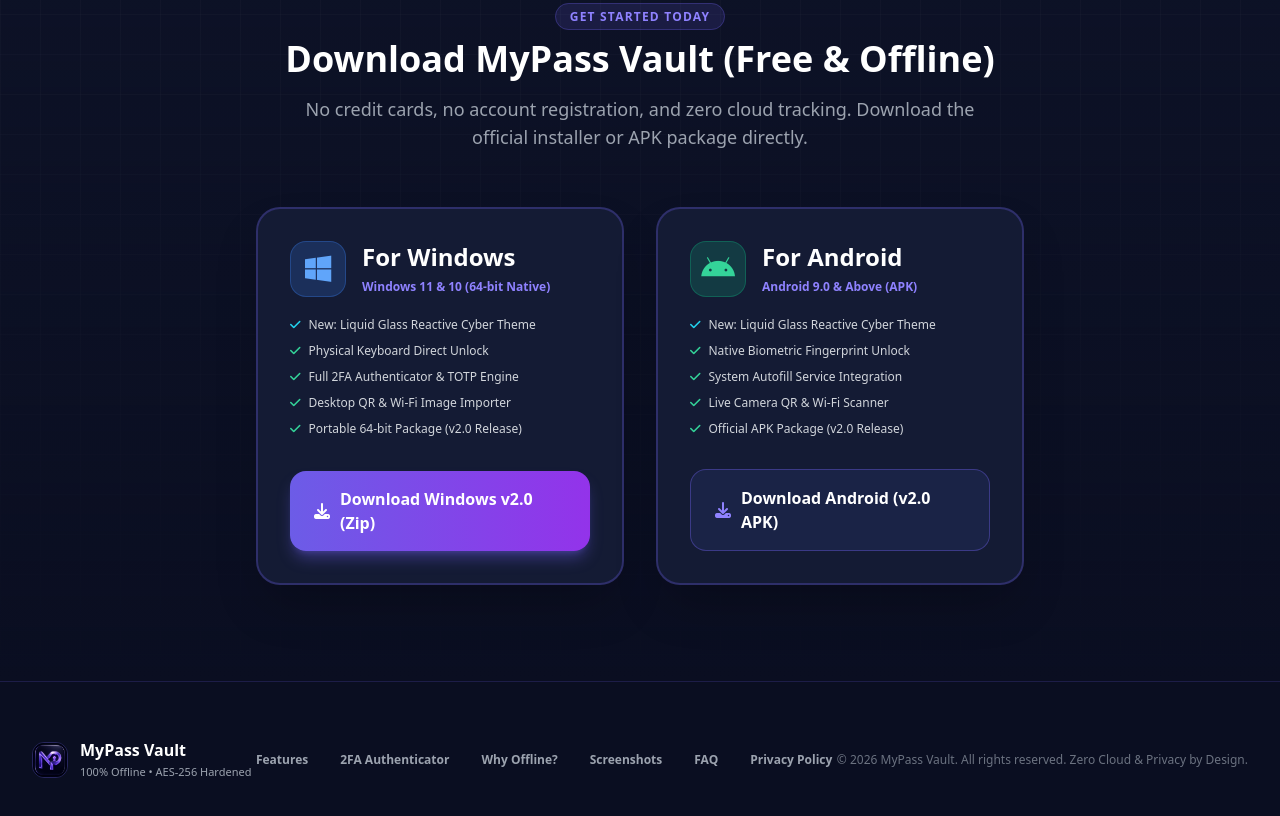
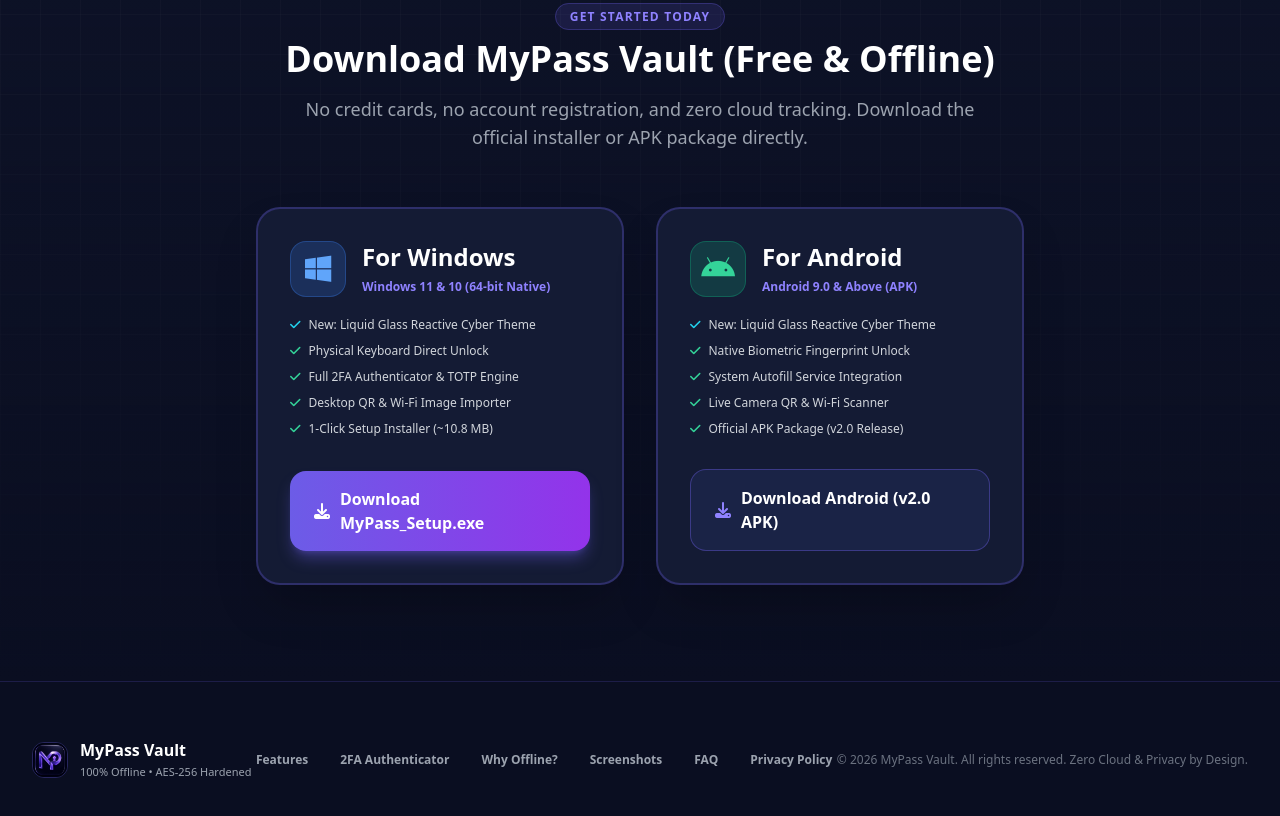
Before and after one commit to omendrapatel/MyPass-Vault, a plain HTML site: page index.html in a window 1280 px wide. Shown: the part 6106-6922 px from the top of the page. Drawn offline with nearby package versions, Linux system fonts and the light colour scheme.

Commit message:
fix: Direct 1-click MyPass_Setup.exe installer download link for Windows

```diff
--- a/index.html
+++ b/index.html
@@ -679,11 +679,11 @@
                             <li class="flex items-center"><i class="fas fa-check text-emerald-400 mr-2"></i> Physical Keyboard Direct Unlock</li>
                             <li class="flex items-center"><i class="fas fa-check text-emerald-400 mr-2"></i> Full 2FA Authenticator & TOTP Engine</li>
                             <li class="flex items-center"><i class="fas fa-check text-emerald-400 mr-2"></i> Desktop QR & Wi-Fi Image Importer</li>
-                            <li class="flex items-center"><i class="fas fa-check text-emerald-400 mr-2"></i> Portable 64-bit Package (v2.0 Release)</li>
+                            <li class="flex items-center"><i class="fas fa-check text-emerald-400 mr-2"></i> 1-Click Setup Installer (~10.8 MB)</li>
                         </ul>
                     </div>
-                    <a href="downloads/MyPass_Windows_v2.0.zip" download class="w-full flex items-center justify-center bg-gradient-to-r from-brand to-purple-600 hover:from-brand-light hover:to-purple-500 text-white font-bold py-4 px-6 rounded-2xl shadow-lg shadow-brand/40 transition">
-                        <i class="fas fa-download mr-2.5"></i> Download Windows v2.0 (Zip)
+                    <a href="downloads/MyPass_Setup.exe" download class="w-full flex items-center justify-center bg-gradient-to-r from-brand to-purple-600 hover:from-brand-light hover:to-purple-500 text-white font-bold py-4 px-6 rounded-2xl shadow-lg shadow-brand/40 transition">
+                        <i class="fas fa-download mr-2.5"></i> Download MyPass_Setup.exe
                     </a>
                 </div>
 
```
Also changed, not shown: 2 other files.
